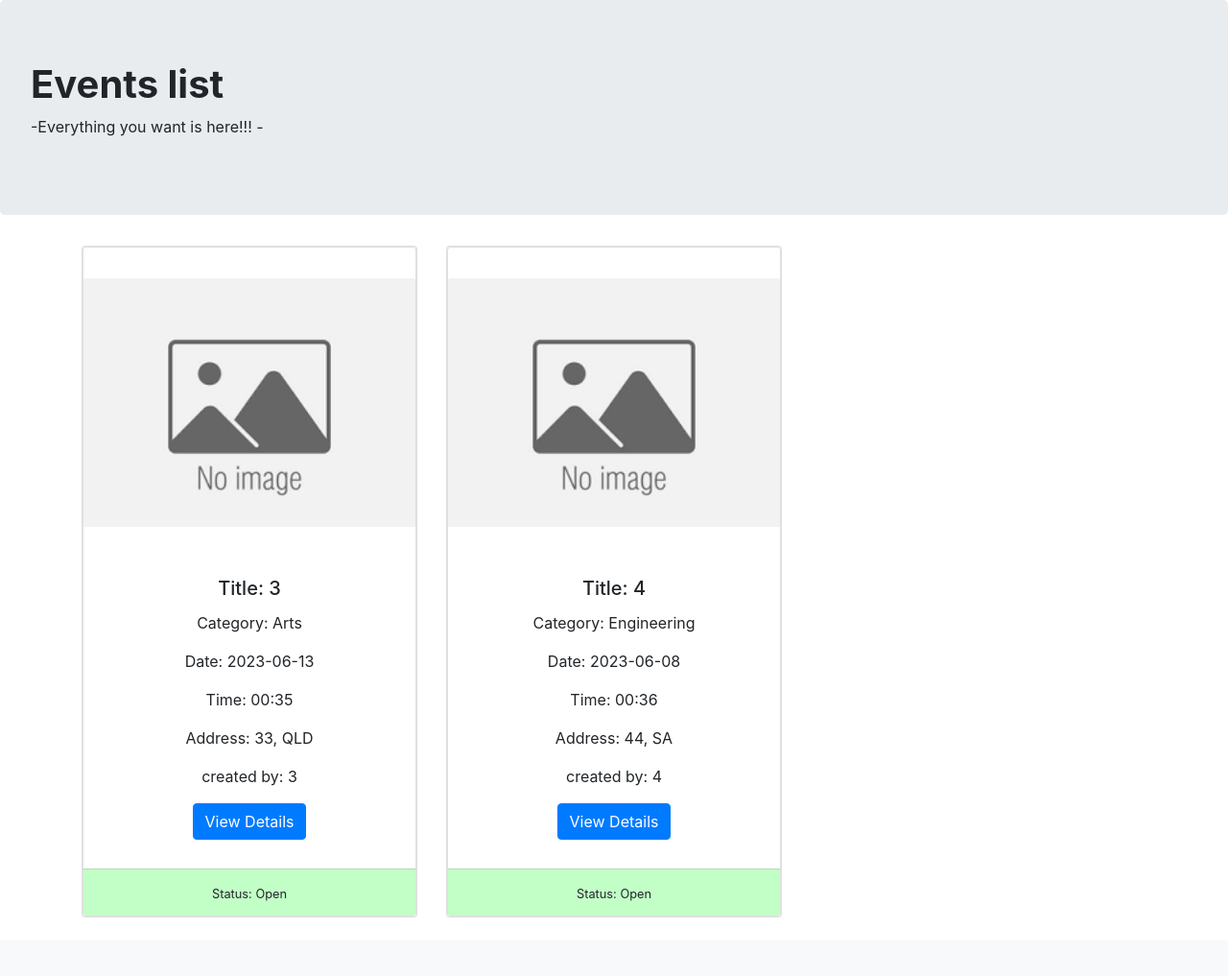
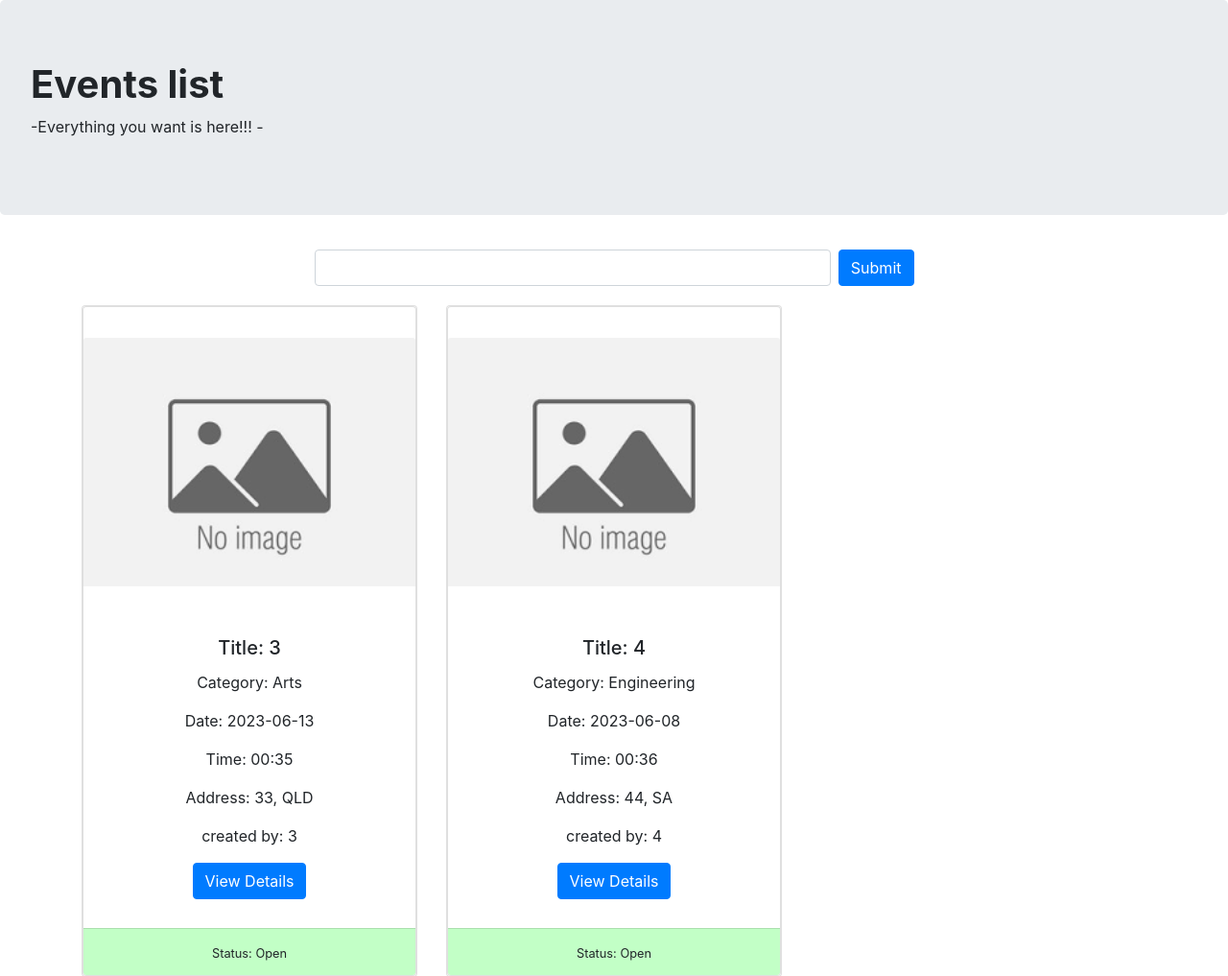
Before and after one commit to sophiefahey/IAB203group15, a Flask app: page /events/ in a window 1280 px wide. Shown: the part 58-1075 px from the top of the page at 96% size. Before the commit the page ends 1014 px from the top, so only its background shows below. Run offline with Flask 3, Linux system fonts and the light colour scheme; some libraries are stand-ins or nearby versions.

Commit message:
search events

```diff
--- a/app.py
+++ b/app.py
@@ -180,6 +180,22 @@ def search():
         return render_template('index.html', events=events, userid=userid)
 
 
+#search bar for event details
+@app.route('/event_details/search',methods=['GET'])
+def event_search():
+        userid = session.get('userid', None)
+        query_res = request.args['search']
+
+        if query_res == "IT" or query_res == "Engineering" or query_res == "Arts" or query_res == "Education" or query_res == "Business":
+            events = Event.query.filter(Event.category==query_res)
+
+        else:
+            events = Event.query.filter(Event.title==query_res)
+
+
+            return render_template('events.html', events=events, userid=userid)
+        return render_template('events.html', events=events, userid=userid)
+
 # Defualt link to index
 @app.route('/', methods=['GET'])
 def index():
--- a/templates/events.html
+++ b/templates/events.html
@@ -63,7 +63,16 @@
     {% endif %}
 
   </div>
+  <!-- Search bar -->
+  <div class="row mt-3 mb-3">
+    <div class="col-md-6 offset-md-3">
 
+      <form class="form-inline d-flex flex-nowrap" action="{{ url_for('event_search', events_id=events.id)}}">
+        <input type="text" name="search" class="form-control flex-grow-1 my-1 mr-sm-2" id="SearchForm">
+        <button type="submit" class="flex-shrink-1 btn btn-primary my-1">Submit</button>
+      </form>
+    </div>
+  </div>
   <!-- Event list -->
   <div class="container">
     <div class="row">
```
